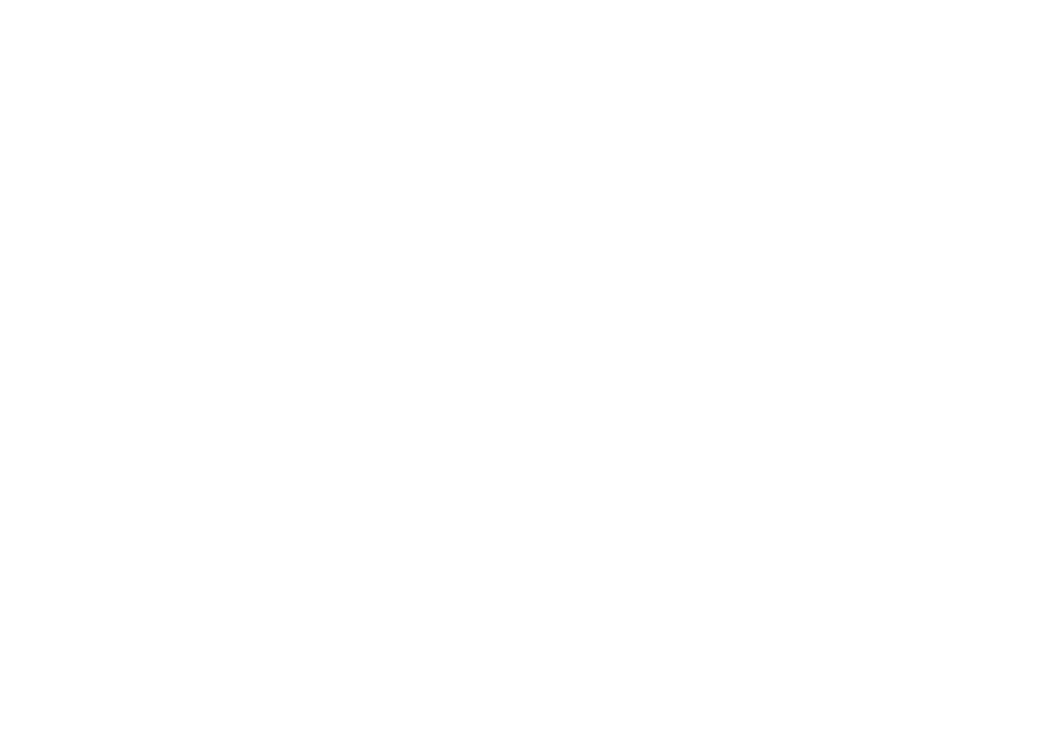
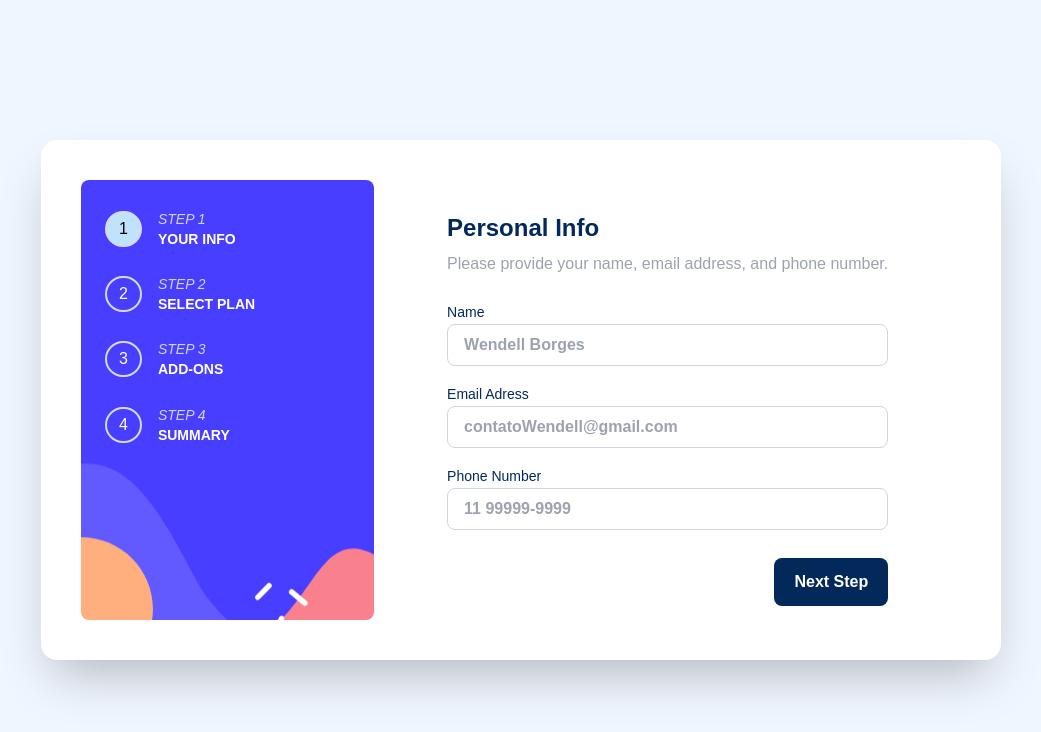
Before and after one commit to Wendell00/Multi-Step-Form, a React (Vite) app: page /selectPlan in a window 1280 px wide. Before the commit this address had no page. Shown: the top 732 px of the page, without its empty margins (119-1160 px from the left). Built offline with nearby package versions, Linux system fonts and the light colour scheme.

Commit message:
Adicionando funcionalidade da Página 2

```diff
--- a/src/App.jsx
+++ b/src/App.jsx
@@ -1,16 +1,20 @@
 import { useState } from 'react'
 import reactLogo from './assets/react.svg'
 import { YourInfo } from './pages/yourInfo/yourInfo'
+import { SelectPlan } from './pages/selectPlan/selectPlan'
 import { BrowserRouter, Route, Routes, Link } from 'react-router-dom'
 import './App.css'
+import { validatorEmail } from './functions/step01/validatorEmail'
 
 function App() {
+
 
   return (
     <div>
       <BrowserRouter>
       <Routes>
         <Route path='/' element={<YourInfo/>} />
+        <Route path='/selectPlan' element={<SelectPlan/>} />
       </Routes>
       </BrowserRouter>
 
--- a/src/components/Main/Main.jsx
+++ b/src/components/Main/Main.jsx
@@ -1,10 +1,12 @@
 import { useState } from 'react'
 import React from 'react';
 import './Main.css'
-import { YourInfo } from './Your-Info/YourInfo';
-// import { SideBar } from "/src/multi-step-form-main/assets/images/bg-sidebar-desktop.svg"
+import { ChangePage } from '../../functions/changePage';
+import { stepRecorder } from '../../functions/stepRecorder';
+
 
 export const Main = () =>{
+
     return (
         <div className='w-screen h-screen flex justify-center items-center bg-[#f0f6ff]'>
             <main className='w-[960px] h-[520px] bg-[#fff] rounded-2xl shadow-2xl p-10'>
@@ -41,7 +43,7 @@
                             </li>
                         </ul>
                     </div>
-                    <YourInfo /> {/* Para deixar flexível puxar uma função verificando o número do Step */}
+                    <ChangePage />
                 </div>
             </main>
         </div>
--- a/src/components/Main/Your-Info/YourInfo.jsx
+++ b/src/components/Main/Your-Info/YourInfo.jsx
@@ -1,19 +1,24 @@
-import { validatorName } from "../../../functions/step01/validatorName"
-import { useRef, useEffect, useState } from "react";
-import { validatorEmail } from "../../../functions/step01/validatorEmail";
+import { useRef } from "react";
 import { validatorForm } from "../../../functions/step01/validatorForm";
+import { useNavigate } from "react-router-dom";
+import { stepRecorder } from "../../../functions/stepRecorder";
 
 export const YourInfo = () =>{
 
-    const ref = useRef(null);
-    const ref2 = useRef(null);
-    const ref3 = useRef(null)
+    const refName = useRef(null);
+    const refEmail = useRef(null);
+    const refPhone = useRef(null)
+    const navigate = useNavigate();
 
     function handlerFormInfo(){
-        const inputName = ref.current;
-        const inputEmail = ref2.current;
-        const inputPhone = ref3.current;
-        validatorForm(inputName.value, inputEmail.value, inputPhone.value)
+        const inputName = refName.current;
+        const inputEmail = refEmail.current;
+        const inputPhone = refPhone.current;
+        if (validatorForm(inputName.value, inputEmail.value, inputPhone.value)){
+            stepRecorder(2)
+            navigate('/selectPlan')
+        }
+
     }
 
     return(
@@ -24,19 +29,19 @@
             <label className='text-[#02295a] text-sm mb-2 font-thin'>Name</label>
             <label className='error-name text-[#ed3548] text-sm float-right font-bold'></label>
             <br/>
-            <input ref={ref} className="nameInput mb-4 w-full rounded-lg border-solid border border-gray-300 focus:border-[#] px-4 text-[#02295a] py-2 font-bold"
+            <input ref={refName} className="nameInput mb-4 w-full rounded-lg border-solid border border-gray-300 focus:border-[#] px-4 text-[#02295a] py-2 font-bold"
             type='text' placeholder='Wendell Borges'></input>
             <br/>
             <label className='text-[#02295a] text-sm mb-2 font-thin'>Email Adress</label>
             <label className='error-email text-[#ed3548] text-sm float-right font-bold'></label>
             <br/>
-            <input ref={ref2} className="mb-4 w-full rounded-lg border-solid border border-gray-300 focus:border-[#] px-4 text-[#02295a] py-2 font-bold"
+            <input ref={refEmail} className="mb-4 w-full rounded-lg border-solid border border-gray-300 focus:border-[#] px-4 text-[#02295a] py-2 font-bold"
             type='email' placeholder='contatoWendell@gmail.com'></input>
             <br/>
             <label className='text-[#02295a] text-sm mb-2 font-thin'>Phone Number</label>
             <label className='error-phone text-[#ed3548] text-sm float-right font-bold'></label>
             <br/>
-            <input ref={ref3} className="mb-4 w-full rounded-lg border-solid border border-gray-300 focus:border-[#] px-4 text-[#02295a] py-2 font-bold"
+            <input ref={refPhone} className="mb-4 w-full rounded-lg border-solid border border-gray-300 focus:border-[#] px-4 text-[#02295a] py-2 font-bold"
             type='tel' placeholder='11 99999-9999'></input>
         </form>
         <div className='flex justify-end items-end h-[60px]'>
--- /dev/null
+++ b/src/components/Select-Plan/selectPlan.jsx
@@ -0,0 +1,5 @@
+export const SelectPlan = () =>{
+    return (
+        <div>oi</div>
+    )
+}
--- /dev/null
+++ b/src/functions/changePage.jsx
@@ -0,0 +1,19 @@
+import { useNavigate } from "react-router-dom";
+import  { useState } from 'react'
+import { SelectPlan } from "../components/Select-Plan/selectPlan";
+import { stepRecorder } from "./stepRecorder";
+import { YourInfo } from "../components/Main/Your-Info/YourInfo";
+
+export const ChangePage = () => {
+    console.log(stepRecorder())
+    if (stepRecorder(0) == 2){
+        return (
+            <SelectPlan />
+        )
+    }
+    else {
+        return (
+        <YourInfo />
+    )
+    }
+}
--- a/src/functions/step01/validatorEmail.js
+++ b/src/functions/step01/validatorEmail.js
@@ -1,5 +1,5 @@
 export const validatorEmail = (param) =>{
     if(param.length == 0) return 'field is required'; // Retorna campo Requirido
     else if(param.indexOf('@') < 0) return 'invalid email';
-    else return ''; // Retorna correto
+    else return true; // Retorna correto
 }
--- a/src/functions/step01/validatorForm.js
+++ b/src/functions/step01/validatorForm.js
@@ -8,8 +8,14 @@
     const errorEmail = document.querySelector('.error-email')
     const errorPhone = document.querySelector('.error-phone')
 
-    errorName.innerHTML = validatorName(name)
-    console.log(validatorName(name))
-    errorEmail.innerHTML = validatorEmail(email)
-    errorPhone.innerHTML = validatorPhone(phone)
+    const nameValidation = validatorName(name)
+    const emailValidation = validatorEmail(email)
+    const phoneValidation = validatorPhone(phone)
+
+    errorName.innerHTML = nameValidation == true ? '' : nameValidation
+    errorEmail.innerHTML = emailValidation == true? '' : emailValidation
+    errorPhone.innerHTML = phoneValidation == true ? '' : phoneValidation
+
+    if(nameValidation, emailValidation, phoneValidation) return true
+    else return false
 }
--- a/src/functions/step01/validatorName.js
+++ b/src/functions/step01/validatorName.js
@@ -1,5 +1,5 @@
 export const validatorName = (param) =>{
     const errorName = document.querySelector('.error-name')
     if(param.length == 0) return 'field is required' // Retorna Campo requirido
-    else return '' // Retorna correto
+    else return true // Retorna correto
 }
--- a/src/functions/step01/validatorPhone.js
+++ b/src/functions/step01/validatorPhone.js
@@ -2,5 +2,5 @@
     const errorPhone = document.querySelector('.error-phone')
     if(param.length == 0) return 'field is required' // Retorna Campo requirido
     else if(param.length < 10) return 'invalid phone'
-    else return '' // Retorna correto
+    else return true // Retorna correto
 }
--- /dev/null
+++ b/src/functions/stepRecorder.jsx
@@ -0,0 +1,13 @@
+import { useState } from "react"
+
+export function stepRecorder(param){
+    const [step, setStep] = useState(1)
+
+    if(param > 0) {
+        setStep(param)
+        return ''
+    }
+    else {
+        return step
+    }
+}
--- /dev/null
+++ b/src/pages/selectPlan/selectPlan.jsx
@@ -0,0 +1,10 @@
+import { useState } from 'react'
+import { Main } from '../../components/Main/Main'
+
+export const SelectPlan = () => {
+    return (
+        <div>
+            <Main />
+        </div>
+    )
+}
```
